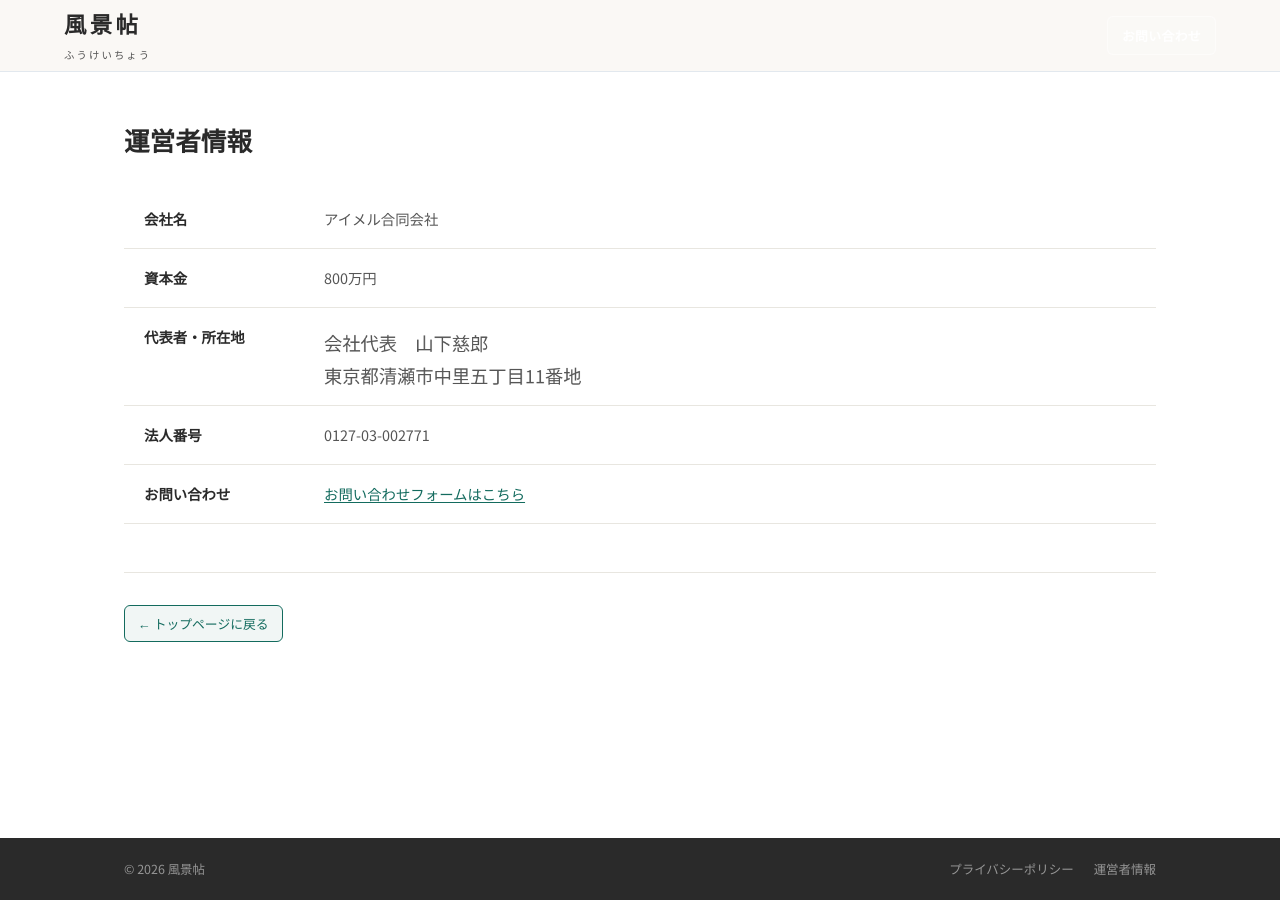
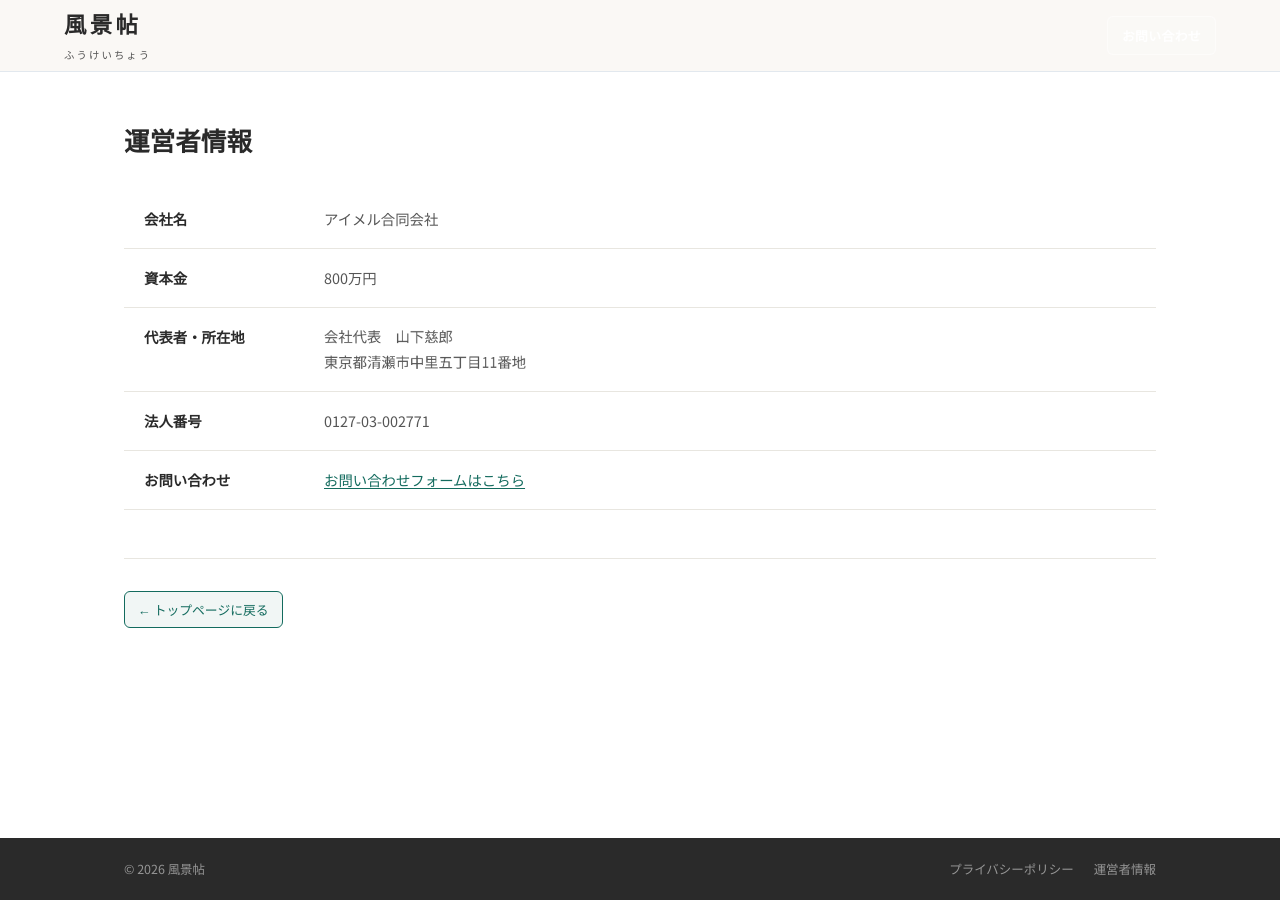
Before and after one commit to dr836gnypeq-ctrl/fukeichou-site, a Jekyll site: the page built from company.html, in a window 1280 px wide. Built offline with Jekyll 4.4.1, drawn with Linux system fonts in a browser that asks for light colours; nearby versions of some CDN libraries.

Commit message:
Rebuild company-info.png at 3x retina resolution
- Regenerated with Noto Sans CJK JP Regular at 3x (613x154px)
- Font size, color (#555), line-height match table CSS exactly
- CSS: width:204px (1x display = 14.4px apparent text)
- max-width:100% for mobile overflow prevention
- SW bumped to v8 for image cache clear
- Transparent background, alt='' preserved (search avoidance)
- CSS version bump to 20260324c

```diff
--- a/_layouts/default.html
+++ b/_layouts/default.html
@@ -59,7 +59,7 @@
 <link rel="prefetch" href="{{ '/' | relative_url }}">
 <link rel="prefetch" href="{{ '/evidence/' | relative_url }}">
 {% endif %}
-<link rel="stylesheet" href="{{ '/assets/css/style.css' | relative_url }}?v=20260324b">
+<link rel="stylesheet" href="{{ '/assets/css/style.css' | relative_url }}?v=20260324c">
 <script src="https://cdn.jsdelivr.net/npm/lucide@0.383.0/dist/umd/lucide.min.js" defer></script>
 </head>
 <body>
--- a/assets/css/style.css
+++ b/assets/css/style.css
@@ -578,4 +578,4 @@ a:hover{color:var(--gold)}
 .company-table{width:100%;border-collapse:collapse;font-size:.9rem;margin:24px 0}
 .company-table th{width:180px;padding:16px 20px;text-align:left;font-weight:600;color:var(--ink);border-bottom:1px solid #e8e6e0;vertical-align:top;white-space:nowrap}
 .company-table td{padding:16px 20px;color:var(--ink-light);border-bottom:1px solid #e8e6e0;line-height:1.8}
-.company-info-img{display:block;max-width:260px;height:auto}
+.company-info-img{display:block;width:204px;max-width:100%;height:auto}
```
Also changed, not shown: sw.js (+4 -4 lines), assets/images/company-info.png.
